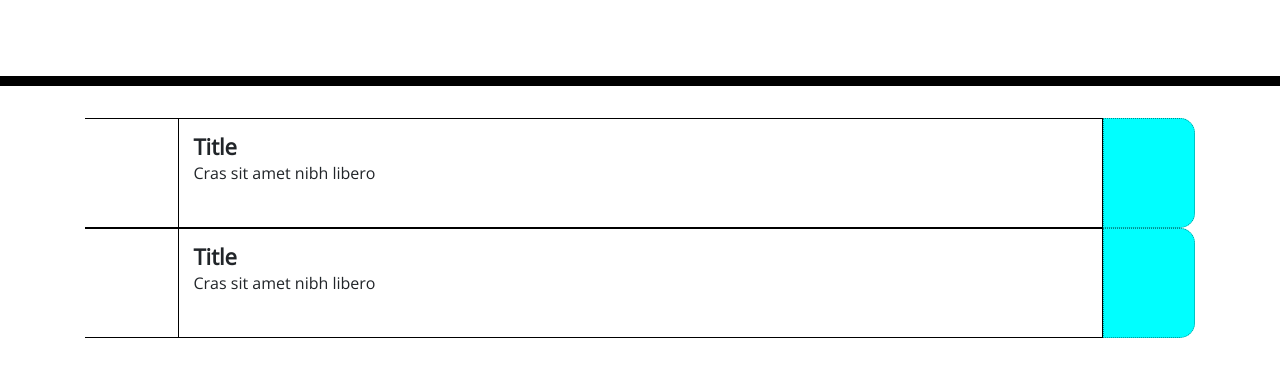
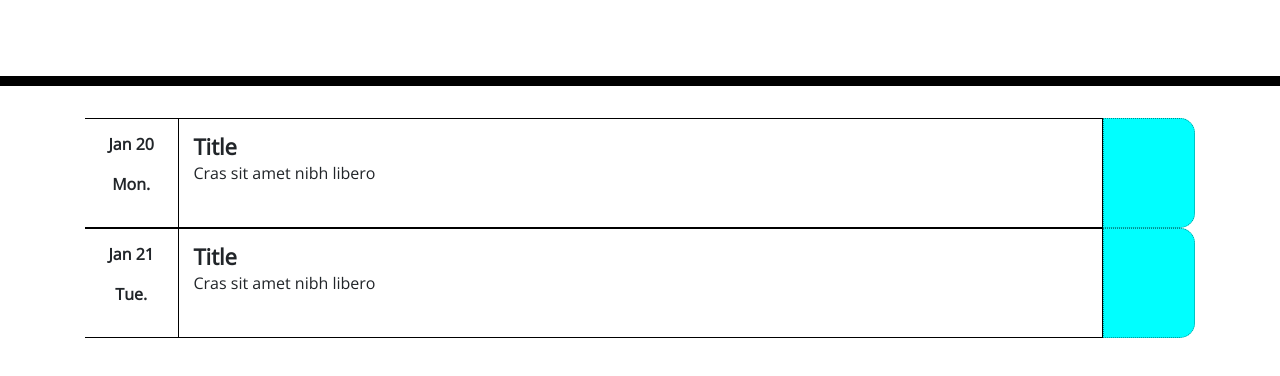
Before and after one commit to albertjly/Work-Day-Scheduler, a plain HTML site: page index.html in a window 1280 px wide. Shown: the part 182-558 px from the top of the page. Drawn offline with nearby package versions, Linux system fonts and the light colour scheme.

Commit message:
add time to html

```diff
--- a/css/style.less
+++ b/css/style.less
@@ -7,6 +7,16 @@
     //background-color: blue;
     border-top: 1px solid #000;
     border-bottom: 1px solid #000;
+    .row{
+      text-align: center;
+      width: 100%;
+      //background-color: red;
+      p{
+        //margin-bottom: 0.5rem;
+        margin: 0 auto;
+        font-weight: bolder;
+      }
+    }
   }
   .media-body{
     border: 1px solid #000;
--- a/index.html
+++ b/index.html
@@ -29,7 +29,13 @@
   <div class="container">
     <!-- Timeblocks go here -->
     <div class="media">
-      <div class="media-left col-2 col-sm-2 col-md-2 col-lg-1"></div>
+      <div class="media-left col-2 col-sm-2 col-md-2 col-lg-1 p-0">
+        <div class="row no-gutters mt-3 justify-content-around">
+          <p class="col-10">Jan 20</p>
+<!--          <p class="col-10">2021</p>-->
+          <p class="col-10">Mon.</p>
+        </div>
+      </div>
       <div class="media-body col-8 col-sm-8 col-md-8 col-lg-10">
         <p class="title mt-3 mb-2">Title</p>
         <p class="content">
@@ -39,7 +45,13 @@
       <div class="media-right col-2 col-sm-2 col-md-2 col-lg-1"></div>
     </div>
     <div class="media">
-      <div class="media-left col-1"></div>
+      <div class="media-left col-2 col-sm-2 col-md-2 col-lg-1 p-0">
+        <div class="row no-gutters mt-3">
+          <p class="col-10">Jan 21</p>
+<!--          <p class="col-10">2021</p>-->
+          <p class="col-10">Tue.</p>
+        </div>
+      </div>
       <div class="media-body col-10">
         <p class="title mt-3 mb-2">Title</p>
         <p class="content">
```
Also changed, not shown: css/style.css, 1 other file.
